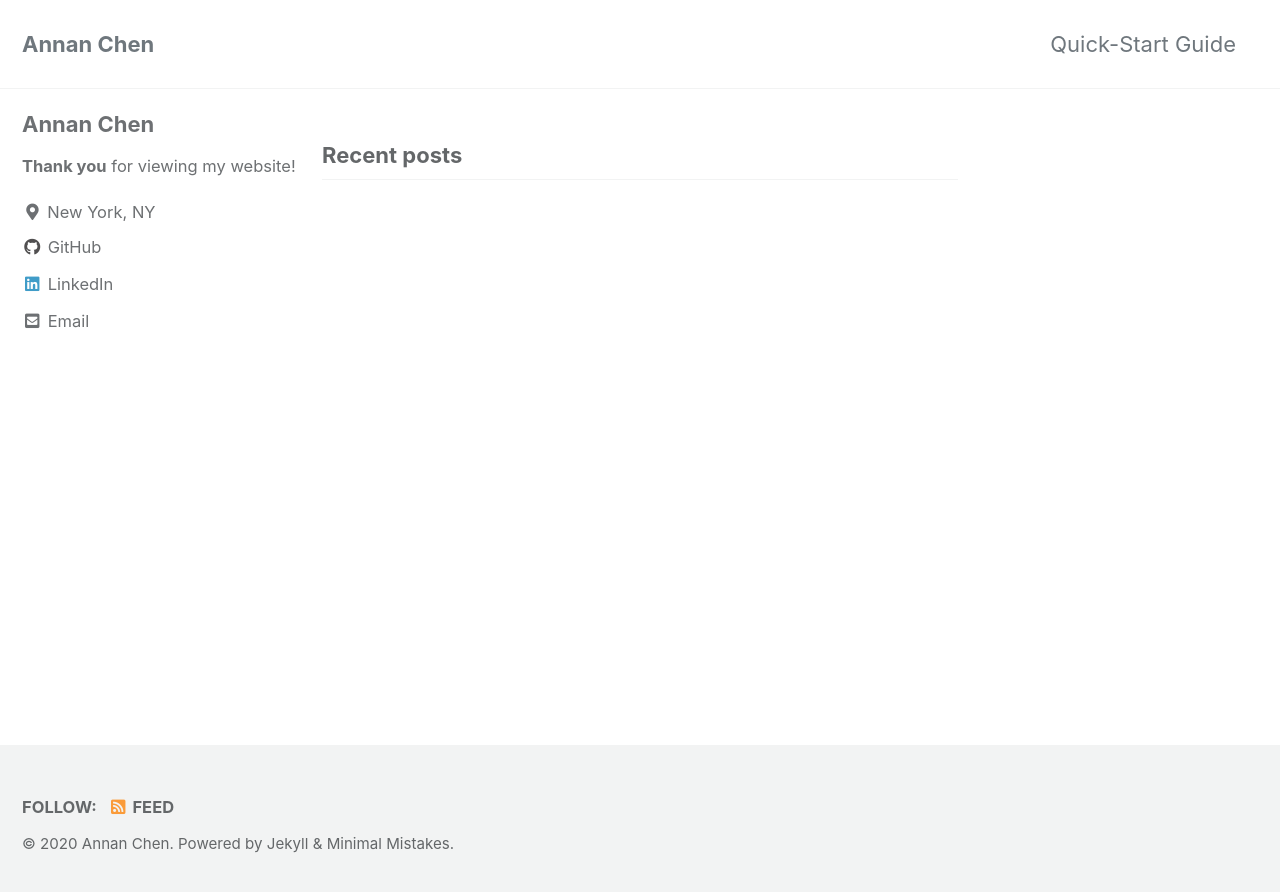
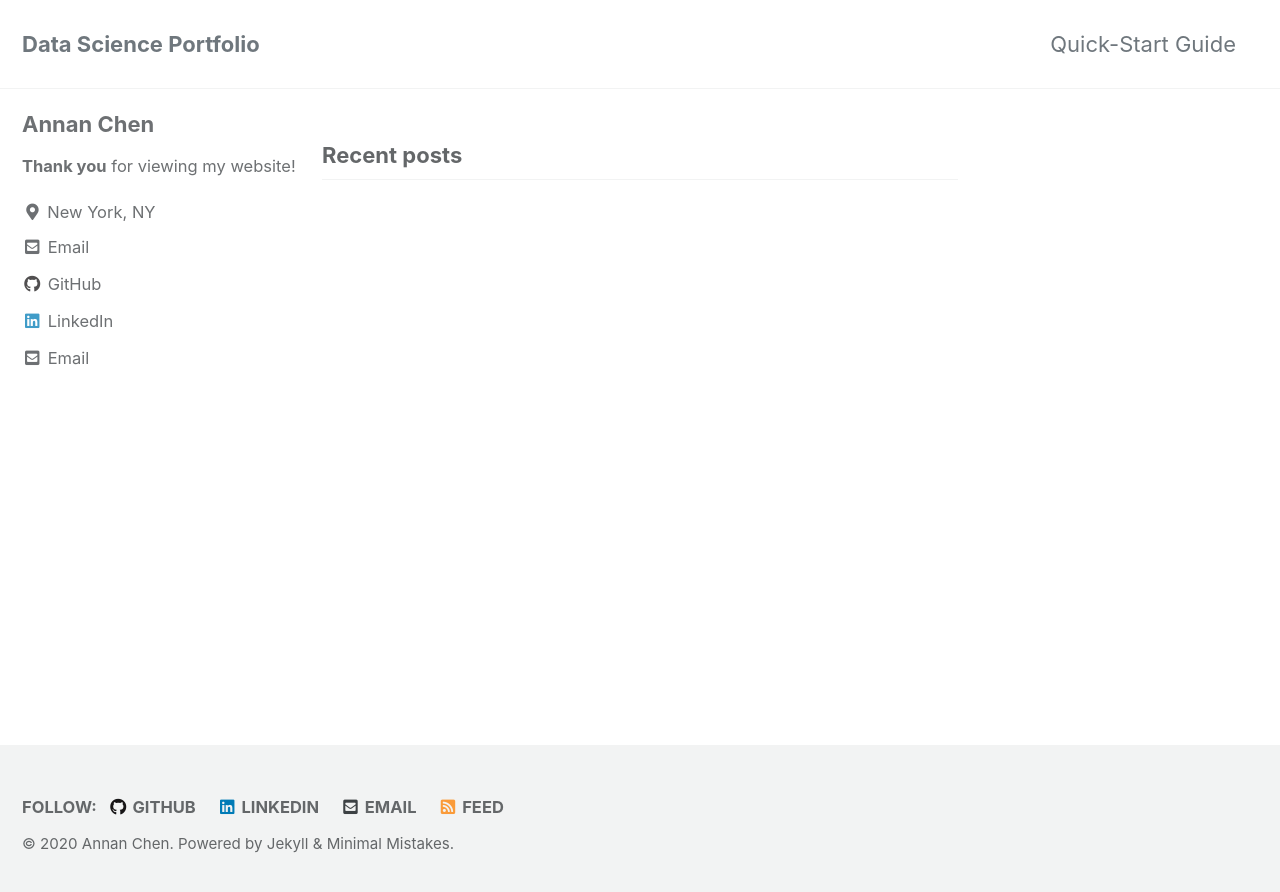
Before and after one commit to alubanana/alubanana.github.io, a Jekyll site: the page built from index.html, in a window 1280 px wide. Shown: the top 892 px of the page. Built offline with Jekyll 4.4.1, drawn with Linux system fonts in a browser that asks for light colours; cached includes are drawn as plain includes; the list of posts is cut into pages by our own code; some of the changed lines change nothing that is shown.

Commit message:
Add urls

```diff
--- a/_config.yml
+++ b/_config.yml
@@ -16,7 +16,7 @@
 
 # Site Settings
 locale                   : "en-US"
-title                    : "Annan Chen"
+title                    : "Data Science Portfolio"
 title_separator          : "-"
 subtitle                 : # site tagline that appears below site title in masthead
 name                     : "Annan Chen"
@@ -101,7 +101,7 @@
   links:
     - label: "Email"
       icon: "fas fa-fw fa-envelope-square"
-      # url: "mailto:your.name@email.com"
+      url: "ac4619@columbia.edu"
     - label: "Website"
       icon: "fas fa-fw fa-link"
       # url: "https://your-website.com"
@@ -119,7 +119,7 @@
       # url: "https://instagram.com/"
     - label: "LinkedIn"
       icon: "fab fa-fw fa-linkedin"
-      url: "https://www.linkedin.com/mynetwork/"
+      url: "https://www.linkedin.com/in/annan-chen-1227b5138/"
 
 
 # Site Footer
@@ -133,7 +133,7 @@
       # url:
     - label: "GitHub"
       icon: "fab fa-fw fa-github"
-      # url:
+      url: "https://github.com/alubanana"
     - label: "GitLab"
       icon: "fab fa-fw fa-gitlab"
       # url:
@@ -143,6 +143,12 @@
     - label: "Instagram"
       icon: "fab fa-fw fa-instagram"
       # url:
+    - label: "LinkedIn"
+      icon: "fab fa-fw fa-linkedin"
+      url: "https://www.linkedin.com/in/annan-chen-1227b5138/"
+    - label: "Email"
+      icon: "fas fa-fw fa-envelope-square"
+      url: "ac4619@columbia.edu"
 
 
 # Reading Files
@@ -283,3 +289,11 @@
       comments: # true
       share: true
       related: true
+
+  # _pages
+  - scope:
+      path: ""
+      type: pages
+    values:
+    layout: single
+    author_profile: true
```
